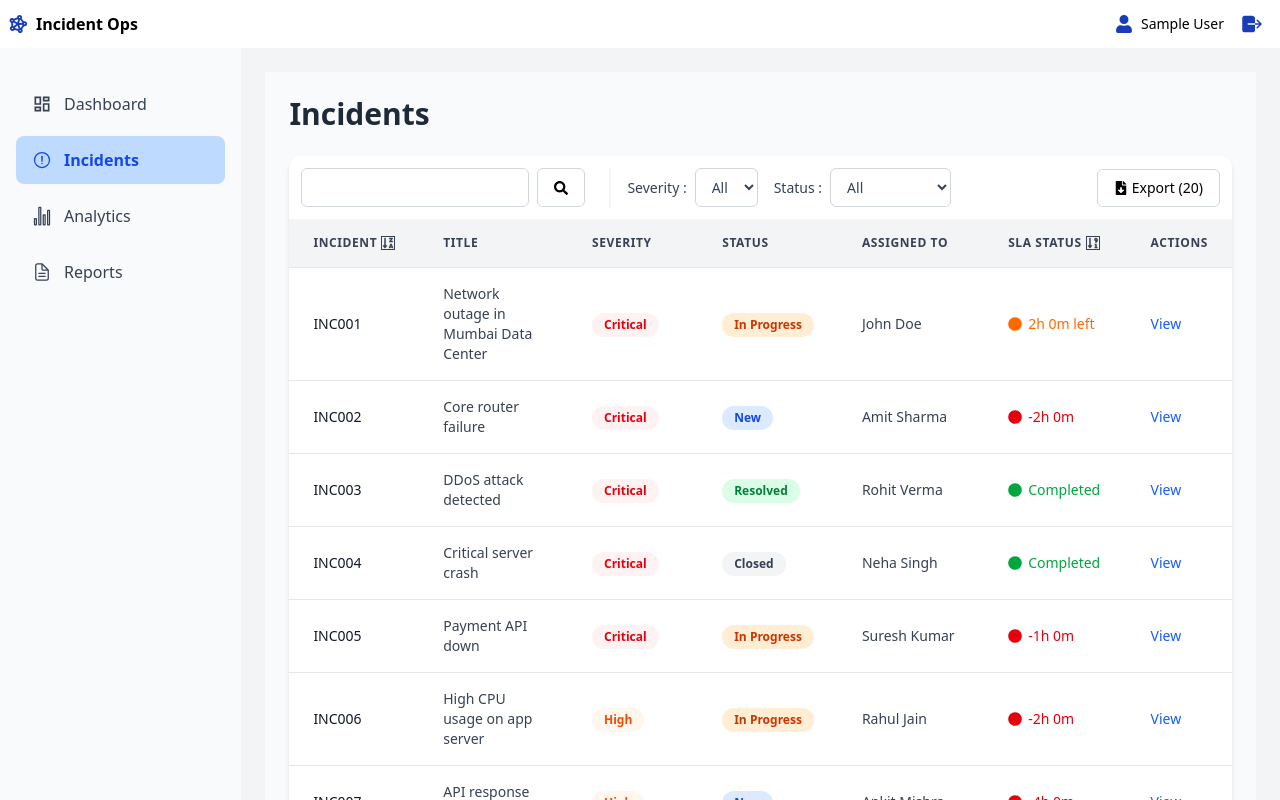
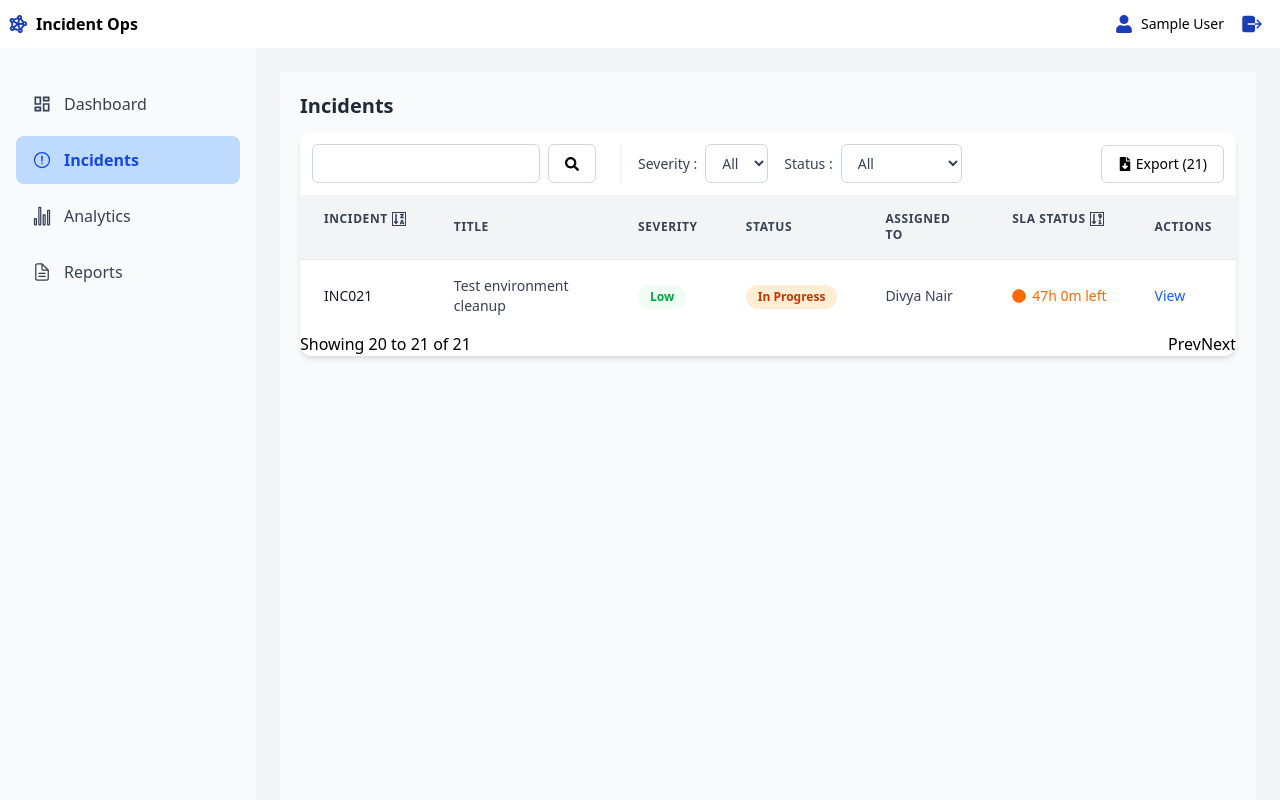
Before and after one commit to amirali72/Incident-Ops, a React (Vite) app: page /incidents in a window 1280 px wide. Shown: the top 800 px of the page. Built offline with nearby package versions, Linux system fonts and the light colour scheme; sample sign-in values are in the browser's storage.

Commit message:
Implementing Pagination

```diff
--- a/src/data/mockIncidents.js
+++ b/src/data/mockIncidents.js
@@ -262,4 +262,16 @@ export const mockIncidents = [
     title: "Test environment cleanup",
     description: "Old test VMs need cleanup",
   },
+  {
+    id: "INC021",
+    createdBy: "alerts@company.com",
+    severity: "P4",
+    status: "In Progress",
+    openedAt: Date.now() - 60 * 60 * 1000,
+    slaHours: 48,
+    assignedTo: "Divya Nair",
+    assignedGroup: "Server Team",
+    title: "Test environment cleanup",
+    description: "Old test VMs need cleanup",
+  },
 ];
--- a/src/pages/Incidents.jsx
+++ b/src/pages/Incidents.jsx
@@ -18,6 +18,14 @@ const Incidents = () => {
   const [statusFilter, setStatusFilter] = useState("all");
   const [sortINC, setSortINC] = useState("new");
   const [sortSLA, setSortSLA] = useState("");
+  const [currentPage, setCurrentPage] = useState(5);
+  const itemsPerPage = 5;
+
+  const totalPages = Math.ceil(filteredINC.length / itemsPerPage);
+
+  const indexOfLastItem = currentPage * itemsPerPage;
+  const indexOfFirstItem = indexOfLastItem - itemsPerPage;
+  const currentItems = filteredINC.slice(indexOfFirstItem, indexOfLastItem);
 
   const searchIncidents = () => {
     const filteredData = mockIncidents.filter(
@@ -60,8 +68,8 @@ const Incidents = () => {
   };
 
   return (
-    <div className="p-6 bg-gray-50 min-h-screen">
-      <h1 className="text-3xl font-bold text-gray-800 mb-6">Incidents</h1>
+    <div className="p-5 bg-gray-50 min-h-screen">
+      <h1 className="text-xl font-bold text-gray-800 mb-3">Incidents</h1>
 
       <div className="bg-white rounded-xl shadow-md overflow-hidden ">
         <div className="overflow-x-auto ">
@@ -78,7 +86,7 @@ const Incidents = () => {
                 className=" border border-gray-300 cursor-pointer mx-2 px-4 py-2 rounded-md text-sm font-medium transition duration-200 "
                 onClick={searchIncidents}
               >
-                <FaSearch className="text-sm"/>
+                <FaSearch className="text-sm" />
               </button>
 
               <div className="flex space-x-4 ml-4 pl-4 border-l-2 border-gray-100">
@@ -215,7 +223,7 @@ const Incidents = () => {
               </tr>
             </thead>
             <tbody className="divide-y divide-gray-200">
-              {filteredINC
+              {currentItems
                 .sort((a, b) => {
                   if (sortINC === "new") {
                     return a.id.localeCompare(b.id); // Newest first
@@ -334,6 +342,17 @@ const Incidents = () => {
                 })}
             </tbody>
           </table>
+          <div className="flex justify-between">
+            <p>{`Showing ${indexOfFirstItem} to ${
+              indexOfLastItem < filteredINC.length
+                ? indexOfLastItem
+                : filteredINC.length
+            } of ${filteredINC.length}`}</p>
+            <div>
+              <button disabled={currentPage===1} onClick={()=>setCurrentPage(prev=>prev-1)} >Prev</button>
+              <button disabled={indexOfLastItem>=filteredINC.length} onClick={()=>setCurrentPage(prev=>prev+1)}>Next</button>
+            </div>
+          </div>
         </div>
       </div>
     </div>
```
